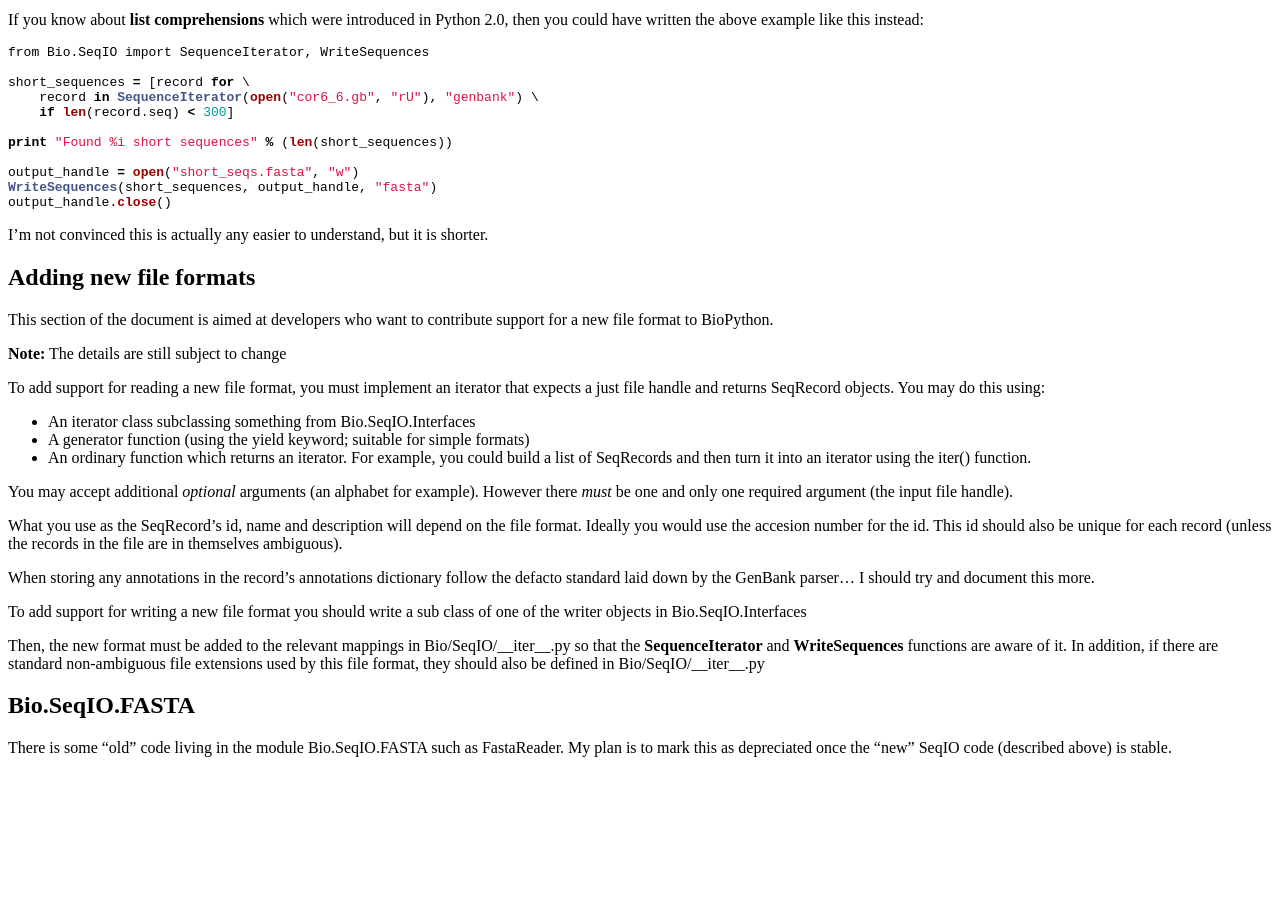
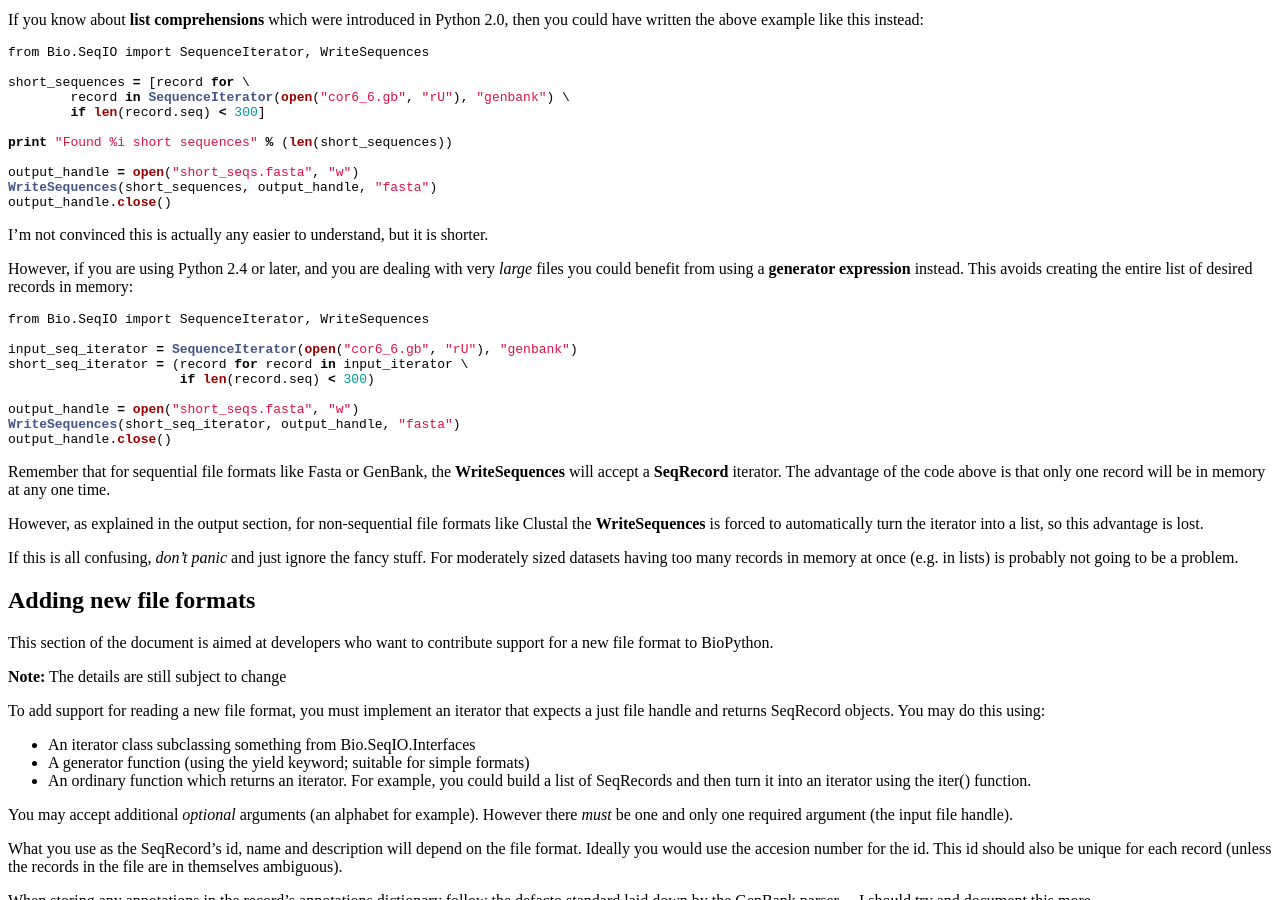
Before and after one commit to biopython/biopython.github.io, a Jekyll site: the page built from wiki/SeqIO.md, in a window 1280 px wide and 900 px high, scrolled down 2898 px. Built offline with Jekyll 4.4.1, drawn with Linux system fonts in a browser that asks for light colours; before the commit the page ends 3671 px from its top, so only the background shows below that.

Commit message:
generator comprehensions

````diff
--- a/wiki/SeqIO.md
+++ b/wiki/SeqIO.md
@@ -253,8 +253,8 @@ instead:
 from Bio.SeqIO import SequenceIterator, WriteSequences
 
 short_sequences = [record for \
-    record in SequenceIterator(open("cor6_6.gb", "rU"), "genbank") \
-    if len(record.seq) < 300]
+        record in SequenceIterator(open("cor6_6.gb", "rU"), "genbank") \
+        if len(record.seq) < 300]
 
 print "Found %i short sequences" % (len(short_sequences))
 
@@ -265,6 +265,36 @@ output_handle.close()
 
 I'm not convinced this is actually any easier to understand, but it is
 shorter.
+
+However, if you are using Python 2.4 or later, and you are dealing with
+very *large* files you could benefit from using a **generator
+expression** instead. This avoids creating the entire list of desired
+records in memory:
+
+``` python
+from Bio.SeqIO import SequenceIterator, WriteSequences
+
+input_seq_iterator = SequenceIterator(open("cor6_6.gb", "rU"), "genbank")
+short_seq_iterator = (record for record in input_iterator \
+                      if len(record.seq) < 300)
+
+output_handle = open("short_seqs.fasta", "w")
+WriteSequences(short_seq_iterator, output_handle, "fasta")
+output_handle.close()
+```
+
+Remember that for sequential file formats like Fasta or GenBank, the
+**WriteSequences** will accept a **SeqRecord** iterator. The advantage
+of the code above is that only one record will be in memory at any one
+time.
+
+However, as explained in the output section, for non-sequential file
+formats like Clustal the **WriteSequences** is forced to automatically
+turn the iterator into a list, so this advantage is lost.
+
+If this is all confusing, *don't panic* and just ignore the fancy stuff.
+For moderately sized datasets having too many records in memory at once
+(e.g. in lists) is probably not going to be a problem.
 
 Adding new file formats
 -----------------------
````
Also changed, not shown: 1 other file.
